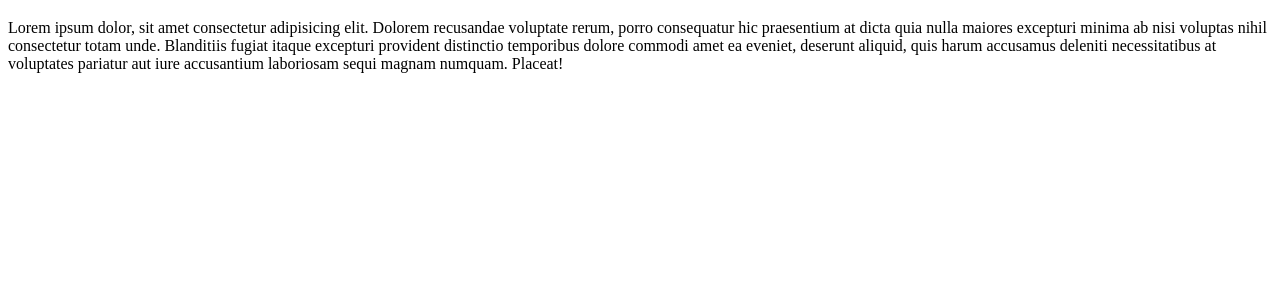
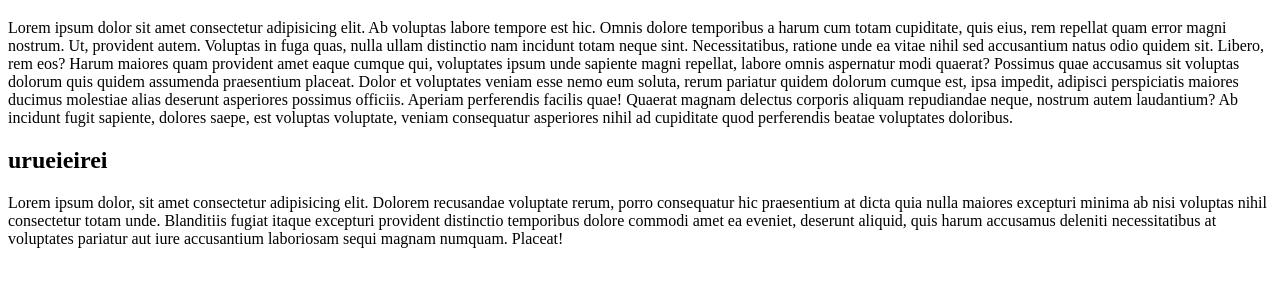
Before and after one commit to Paporotnuk/MyProject, a plain HTML site: page index.html in a window 1280 px wide. Shown: the part 61-348 px from the top of the page. Drawn offline with Linux system fonts and the light colour scheme.

Commit message:
Added loremx5

```diff
--- a/index.html
+++ b/index.html
@@ -9,6 +9,15 @@
 <body>
     <h1>LKMTV</h1>
 
+    <p>Lorem ipsum dolor sit amet consectetur adipisicing elit. Ab voluptas labore tempore est hic. Omnis dolore temporibus a harum cum totam cupiditate, quis eius, rem repellat quam error magni nostrum.
+    Ut, provident autem. Voluptas in fuga quas, nulla ullam distinctio nam incidunt totam neque sint. Necessitatibus, ratione unde ea vitae nihil sed accusantium natus odio quidem sit. Libero, rem eos?
+    Harum maiores quam provident amet eaque cumque qui, voluptates ipsum unde sapiente magni repellat, labore omnis aspernatur modi quaerat? Possimus quae accusamus sit voluptas dolorum quis quidem assumenda praesentium placeat.
+    Dolor et voluptates veniam esse nemo eum soluta, rerum pariatur quidem dolorum cumque est, ipsa impedit, adipisci perspiciatis maiores ducimus molestiae alias deserunt asperiores possimus officiis. Aperiam perferendis facilis quae!
+    Quaerat magnam delectus corporis aliquam repudiandae neque, nostrum autem laudantium? Ab incidunt fugit sapiente, dolores saepe, est voluptas voluptate, veniam consequatur asperiores nihil ad cupiditate quod perferendis beatae voluptates doloribus.</p>
+
+
+    <h2>urueieirei</h2>
+
     <p>Lorem ipsum dolor, sit amet consectetur adipisicing elit. Dolorem recusandae voluptate rerum, porro consequatur hic praesentium at dicta quia nulla maiores excepturi minima ab nisi voluptas nihil consectetur totam unde.
     Blanditiis fugiat itaque excepturi provident distinctio temporibus dolore commodi amet ea eveniet, deserunt aliquid, quis harum accusamus deleniti necessitatibus at voluptates pariatur aut iure accusantium laboriosam sequi magnam numquam. Placeat!</p>
 </body>
```
